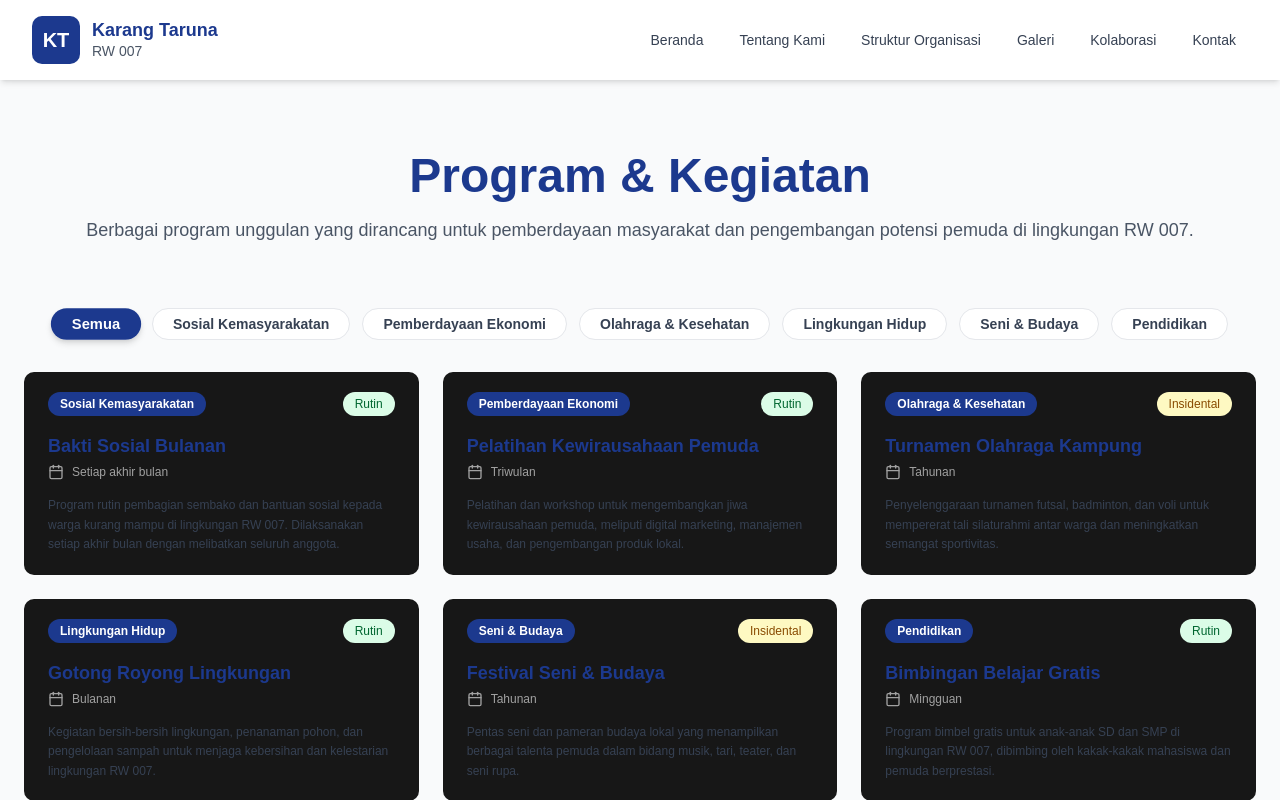
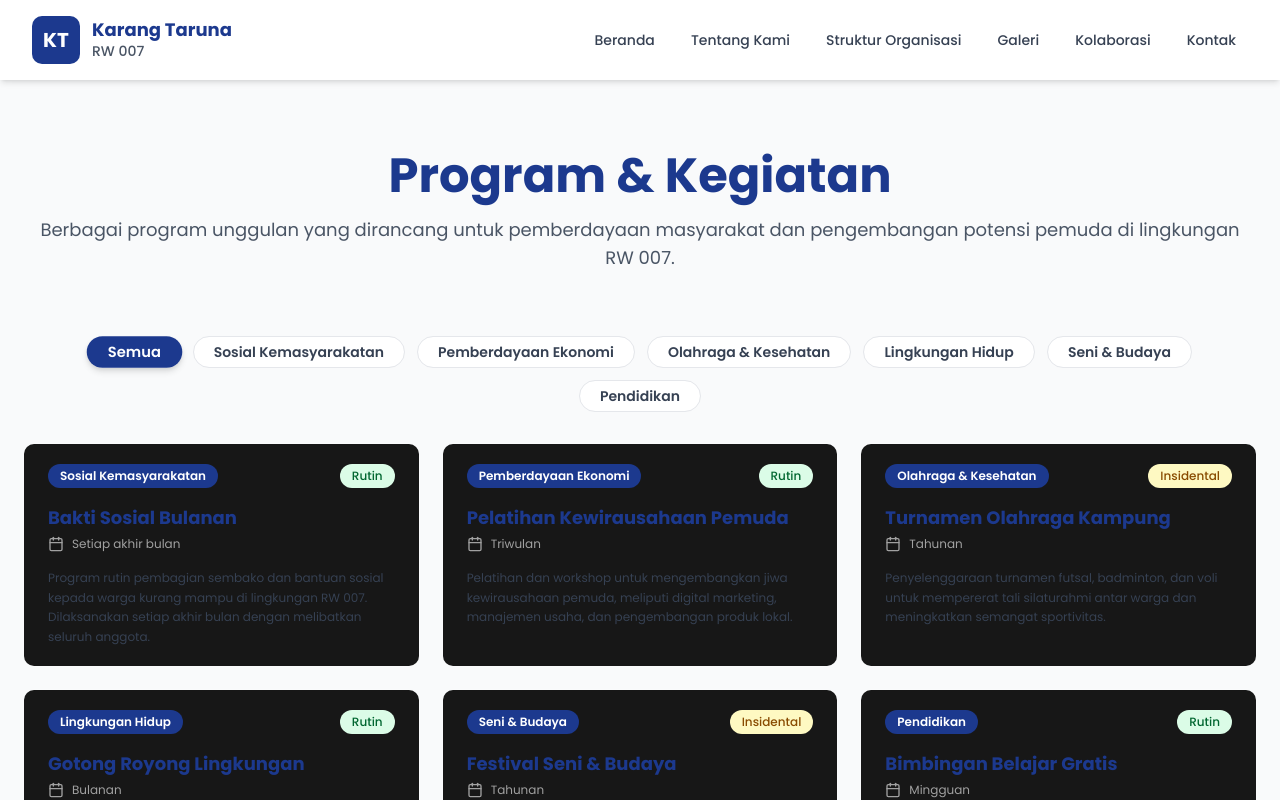
Before and after one commit to Farh4nHanz/kartar-rw-007, a React (Vite) app in the folder apps/web/: page /program in a window 1280 px wide. Shown: the top 800 px of the page. Built offline with nearby package versions, Linux system fonts and the light colour scheme.

Commit message:
style(css): change the app font to poppins

```diff
--- a/apps/web/src/components/header.tsx
+++ b/apps/web/src/components/header.tsx
@@ -1,6 +1,6 @@
 import { Link, useLocation } from "@tanstack/react-router";
 import { Menu, X } from "lucide-react";
-import { useState } from "react";
+import { Activity, useState } from "react";
 import { Button } from "@/components/ui/button";
 import { cn } from "@/lib/utils";
 import type { FileRoutesByFullPath } from "@/routeTree.gen";
@@ -86,7 +86,7 @@
 			</div>
 
 			{/* Mobile Navigation */}
-			{isOpen ? (
+			<Activity mode={isOpen ? "visible" : "hidden"}>
 				<nav className="border-gray-200 border-t py-4 lg:hidden">
 					{links.map((item) => (
 						<Link
@@ -104,7 +104,7 @@
 						</Link>
 					))}
 				</nav>
-			) : null}
+			</Activity>
 		</header>
 	);
 }
--- a/apps/web/src/index.css
+++ b/apps/web/src/index.css
@@ -1,3 +1,4 @@
+@import url("https://fonts.googleapis.com/css2?family=Poppins:ital,wght@0,100;0,200;0,300;0,400;0,500;0,600;0,700;0,800;0,900;1,100;1,200;1,300;1,400;1,500;1,600;1,700;1,800;1,900&display=swap");
 @import "tailwindcss";
 @import "tw-animate-css";
 @import "shadcn/tailwind.css";
@@ -75,6 +76,7 @@
 
 @theme inline {
 	--font-sans: "Inter Variable", sans-serif;
+	--font-poppins: "Poppins", sans-serif;
 	--color-sidebar-ring: var(--sidebar-ring);
 	--color-sidebar-border: var(--sidebar-border);
 	--color-sidebar-accent-foreground: var(--sidebar-accent-foreground);
@@ -120,10 +122,10 @@
 		@apply border-border outline-ring/50;
 	}
 	body {
-		@apply font-sans bg-background text-foreground;
+		@apply font-poppins bg-background text-foreground;
 	}
 	html {
-		@apply font-sans;
+		@apply font-poppins;
 	}
 	.maplibregl-popup-content {
 		@apply bg-transparent! shadow-none! p-0! rounded-none!;
--- a/apps/web/src/routes/kontak.tsx
+++ b/apps/web/src/routes/kontak.tsx
@@ -16,7 +16,7 @@
 import { Textarea } from "@/components/ui/textarea";
 import { contactInfo } from "@/data/mock";
 import "maplibre-gl/dist/maplibre-gl.css";
-import { useCallback, useState } from "react";
+import { Activity, useCallback, useState } from "react";
 
 export const Route = createFileRoute("/kontak")({
 	component: RouteComponent,
@@ -262,13 +262,16 @@
 							anchor="bottom"
 							color="red"
 							onClick={() => setShowPopup(true)}
+							className="hover:cursor-pointer"
 						/>
 
-						{showPopup ? (
+						<Activity mode={showPopup ? "visible" : "hidden"}>
 							<Popup
 								longitude={-122.4}
 								latitude={37.8}
 								closeButton={false}
+								closeOnClick
+								focusAfterOpen
 								onClose={() => setShowPopup(false)}
 							>
 								<Card className="w-fit min-w-56 rounded-md p-0">
@@ -314,7 +317,7 @@
 									</CardContent>
 								</Card>
 							</Popup>
-						) : null}
+						</Activity>
 					</Map>
 				</Card>
 			</div>
```
